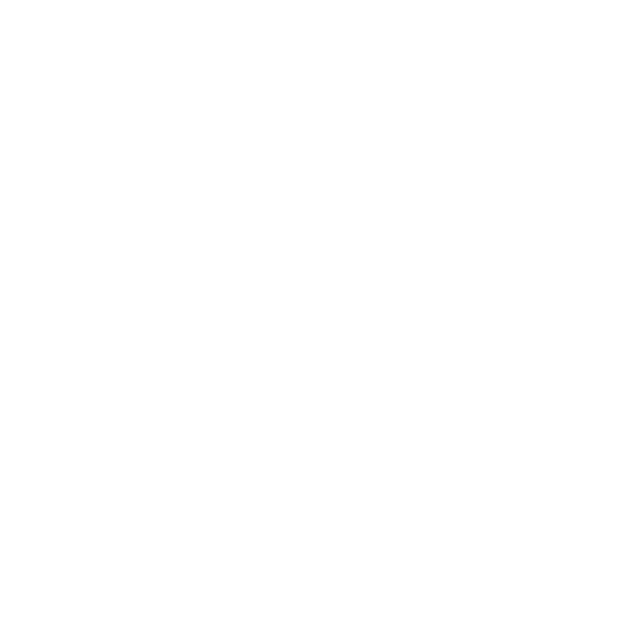
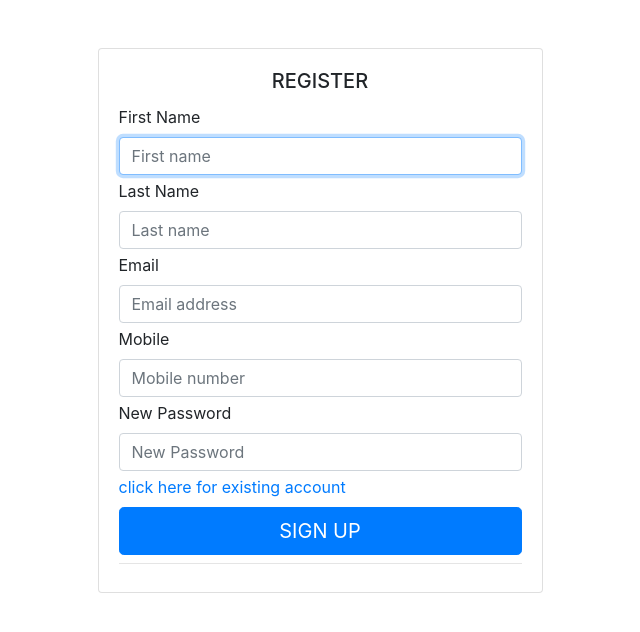
Before and after one commit to karikalanarun/todolist_frond_end, an Angular app: page /signup in a window 1280 px wide. Before the commit this address led to /. Shown: the top 632 px of the page, without its empty margins (320-960 px from the left). Built offline with nearby package versions, Linux system fonts and the light colour scheme.

Commit message:
Registration

```diff
--- a/src/app/app-routing.module.ts
+++ b/src/app/app-routing.module.ts
@@ -1,8 +1,14 @@
 import { NgModule } from '@angular/core';
 import { Routes, RouterModule } from '@angular/router';
 import { LoginComponent } from './login/login.component';
+import { SignupComponent } from './signup/signup.component';
+import { TodoListComponent } from './todo-list/todo-list.component';
 
-const routes: Routes = [{ path: 'login', component: LoginComponent }];
+const routes: Routes = [
+  { path: 'login', component: LoginComponent },
+  { path: 'signup', component: SignupComponent },
+  { path: 'dashboard', component: TodoListComponent },
+];
 
 @NgModule({
   imports: [RouterModule.forRoot(routes)],
--- a/src/app/app.module.ts
+++ b/src/app/app.module.ts
@@ -6,12 +6,14 @@
 import { LoginComponent } from './login/login.component';
 import { SignupComponent } from './signup/signup.component';
 import { NgbModule } from '@ng-bootstrap/ng-bootstrap';
+import { TodoListComponent } from './todo-list/todo-list.component';
 
 @NgModule({
   declarations: [
     AppComponent,
     LoginComponent,
-    SignupComponent
+    SignupComponent,
+    TodoListComponent
   ],
   imports: [
     BrowserModule,
--- a/src/app/login/login.component.html
+++ b/src/app/login/login.component.html
@@ -6,21 +6,39 @@
           <h5 class="card-title text-center">Sign In</h5>
           <form class="form-signin">
             <div class="form-label-group">
-              <input type="email" id="inputEmail" class="form-control" placeholder="Email address" required autofocus>
               <label for="inputEmail">Email address</label>
+              <input
+                type="email"
+                id="inputEmail"
+                class="form-control"
+                placeholder="Email address"
+                required
+                autofocus
+              />
             </div>
-
+            <br />
             <div class="form-label-group">
-              <input type="password" id="inputPassword" class="form-control" placeholder="Password" required>
               <label for="inputPassword">Password</label>
+              <input
+                type="password"
+                id="inputPassword"
+                class="form-control"
+                placeholder="Password"
+                required
+              />
             </div>
-
-            <div class="custom-control custom-checkbox mb-3">
-              <input type="checkbox" class="custom-control-input" id="customCheck1">
-              <label class="custom-control-label" for="customCheck1">Remember password</label>
+            <div class="py-2">
+              <a routerLink="/signup" routerLinkActive="active"
+                >create a new account</a
+              >
             </div>
-            <button class="btn btn-lg btn-primary btn-block text-uppercase" type="submit">Sign in</button>
-            <hr class="my-4">
+            <button
+              class="btn btn-lg btn-primary btn-block text-uppercase"
+              type="submit"
+            >
+              Sign in
+            </button>
+            <hr class="my-4" />
           </form>
         </div>
       </div>
--- a/src/app/signup/signup.component.html
+++ b/src/app/signup/signup.component.html
@@ -1 +1,78 @@
-<p>signup works!</p>
+<div class="container">
+  <div class="row">
+    <div class="col-sm-9 col-md-7 col-lg-5 mx-auto">
+      <div class="card card-signin my-5">
+        <div class="card-body">
+          <h5 class="card-title text-center">REGISTER</h5>
+          <form class="form-signin">
+            <div class="form-label-group mb-1">
+              <label for="firstname">First Name</label>
+              <input
+                type="email"
+                id="firstname"
+                class="form-control"
+                placeholder="First name"
+                required
+                autofocus
+              />
+            </div>
+            <div class="form-label-group mb-1">
+              <label for="lastname">Last Name</label>
+              <input
+                type="password"
+                id="lastname"
+                class="form-control"
+                placeholder="Last name"
+                required
+              />
+            </div>
+            <div class="form-label-group mb-1">
+              <label for="inputEmail">Email</label>
+              <input
+                type="email"
+                id="inputEmail"
+                class="form-control"
+                placeholder="Email address"
+                required
+                autofocus
+              />
+            </div>
+            <div class="form-label-group mb-1">
+              <label for="mobile">Mobile</label>
+              <input
+                type="email"
+                id="mobile"
+                class="form-control"
+                placeholder="Mobile number"
+                required
+                autofocus
+              />
+            </div>
+            <div class="form-label-group mb-1">
+              <label for="inputPassword">New Password</label>
+              <input
+                type="password"
+                id="inputPassword"
+                class="form-control"
+                placeholder="New Password"
+                required
+              />
+            </div>
+            <div class="mb-2">
+              <a routerLink="/login" routerLinkActive="active"
+                >click here for existing account</a
+              >
+            </div>
+            <button
+              class="btn btn-lg btn-primary btn-block text-uppercase"
+              type="submit"
+            >
+              Sign up
+            </button>
+            <hr class="my-2" />
+          </form>
+        </div>
+      </div>
+    </div>
+  </div>
+</div>
--- /dev/null
+++ b/src/app/todo-list/todo-list.component.html
@@ -0,0 +1,54 @@
+<!DOCTYPE html>
+<html lang="en">
+  <head>
+    <title>Bootstrap Example</title>
+    <meta charset="utf-8" />
+    <meta name="viewport" content="width=device-width, initial-scale=1" />
+    <link
+      rel="stylesheet"
+      href="https://maxcdn.bootstrapcdn.com/bootstrap/4.5.0/css/bootstrap.min.css"
+    />
+    <script src="https://ajax.googleapis.com/ajax/libs/jquery/3.5.1/jquery.min.js"></script>
+    <script src="https://cdnjs.cloudflare.com/ajax/libs/popper.js/1.16.0/umd/popper.min.js"></script>
+    <script src="https://maxcdn.bootstrapcdn.com/bootstrap/4.5.0/js/bootstrap.min.js"></script>
+  </head>
+  <body>
+    <nav class="navbar navbar-expand-sm bg-dark navbar-dark">
+      <!-- Brand -->
+      <a class="navbar-brand" href="#">RT Todo List</a>
+
+      <!-- Links -->
+      <ul class="navbar-nav">
+        <li class="nav-item">
+          <a class="nav-link" href="#">Link 1</a>
+        </li>
+        <li class="nav-item">
+          <a class="nav-link" href="#">Link 2</a>
+        </li>
+
+        <!-- Dropdown -->
+        <li class="nav-item dropdown">
+          <a
+            class="nav-link dropdown-toggle"
+            href="#"
+            id="navbardrop"
+            data-toggle="dropdown"
+          >
+            RT Todo List
+          </a>
+          <div class="dropdown-menu">
+            <a class="dropdown-item" href="#">Link 1</a>
+            <a class="dropdown-item" href="#">Link 2</a>
+            <a class="dropdown-item" href="#">Link 3</a>
+          </div>
+        </li>
+      </ul>
+    </nav>
+    <br />
+
+    <div class="container">
+      <h3>Navbar With Dropdown</h3>
+      <p>This example adds a dropdown menu in the navbar.</p>
+    </div>
+  </body>
+</html>
--- /dev/null
+++ b/src/app/todo-list/todo-list.component.ts
@@ -0,0 +1,15 @@
+import { Component, OnInit } from '@angular/core';
+
+@Component({
+  selector: 'app-todo-list',
+  templateUrl: './todo-list.component.html',
+  styleUrls: ['./todo-list.component.css']
+})
+export class TodoListComponent implements OnInit {
+
+  constructor() { }
+
+  ngOnInit(): void {
+  }
+
+}
```
Also changed, not shown: src/app/todo-list/todo-list.component.css (added), 1 other file (tests, documents, lock files or other folders).
